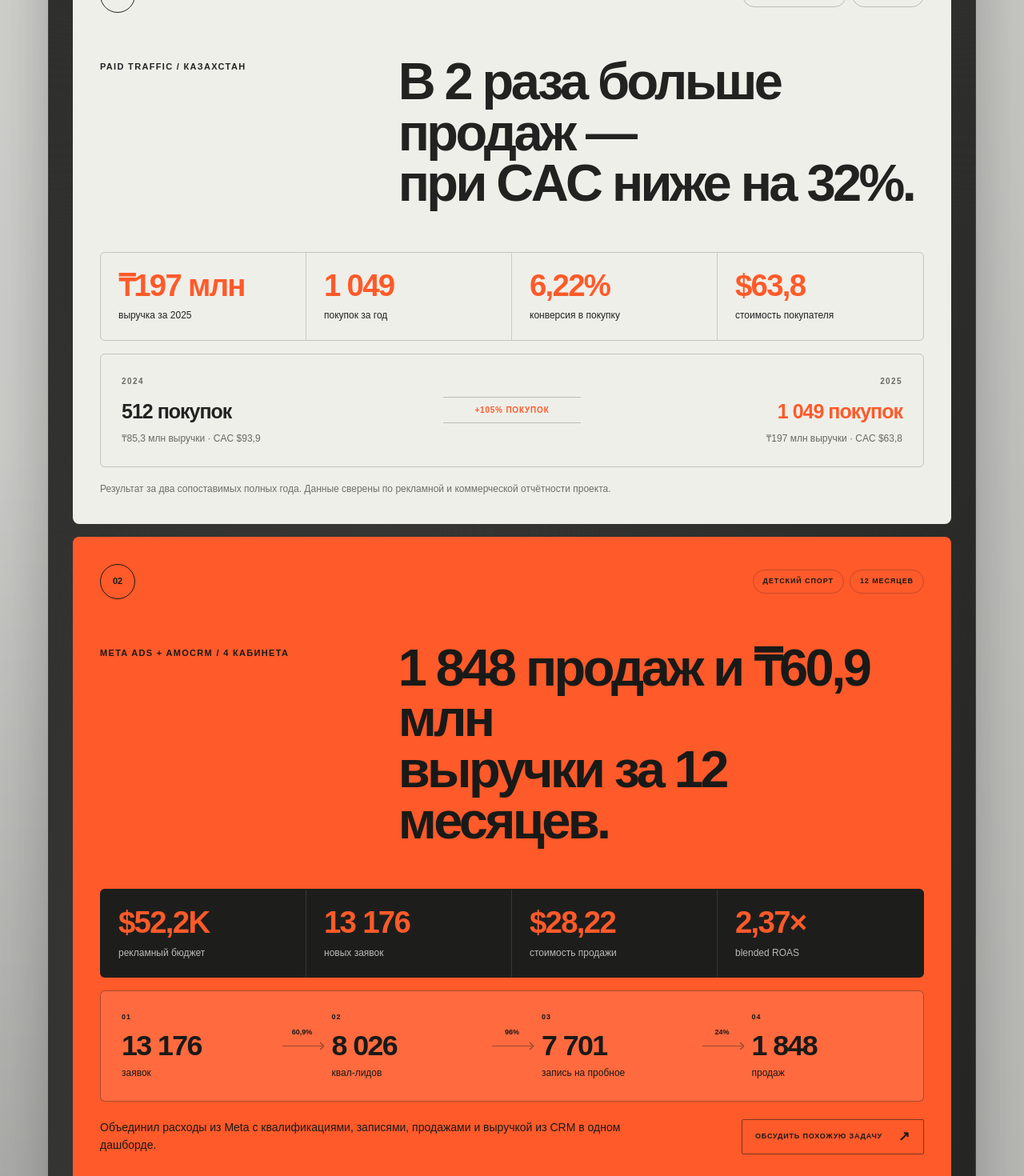
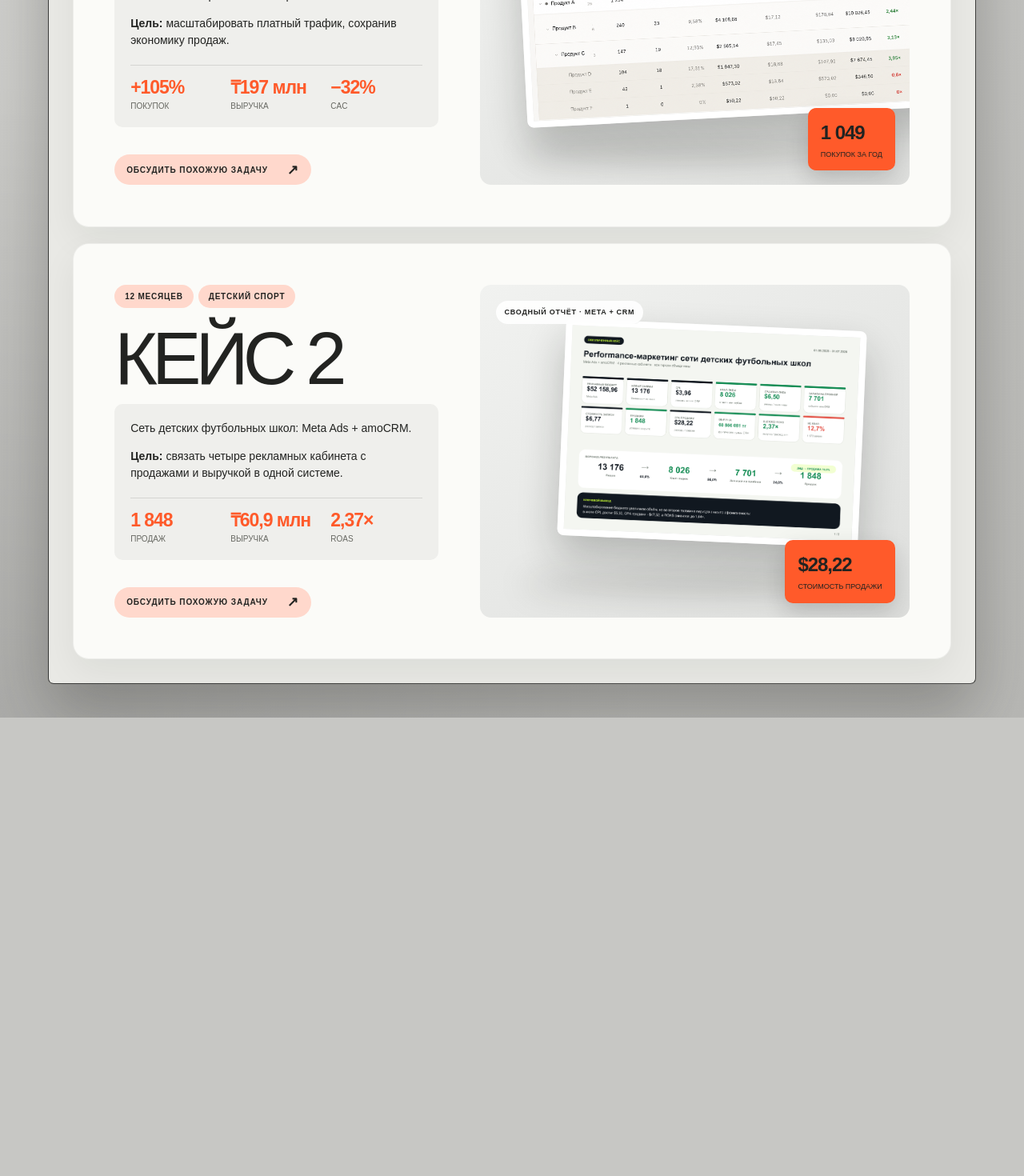
Before and after one commit to naimanbayevs/metriclab-meta-ads, a Next.js app: page / in a window 1280 px wide. Shown: the part 1260-2730 px from the top of the page at 80% size. After the commit the page ends 2157 px from the top, so only its background shows below. Built offline with nearby package versions, Linux system fonts and the light colour scheme.

Commit message:
Redesign case studies as editorial showcases

```diff
--- a/app/globals.css
+++ b/app/globals.css
@@ -353,8 +353,9 @@ h1 em { color: #e8e8e4; font-style: normal; }
 .cases-section {
   position: relative;
   z-index: 2;
-  padding: 92px 30px 30px;
+  padding: 86px 30px 30px;
   border-top: 1px solid rgba(255,255,255,.08);
+  background: #e9e9e5;
 }
 
 .cases-heading {
@@ -370,7 +371,7 @@ h1 em { color: #e8e8e4; font-style: normal; }
   align-items: center;
   gap: 11px;
   margin: 0 0 22px;
-  color: #c9c9c4;
+  color: #6d6e68;
   font-size: 10px;
   font-weight: 800;
   letter-spacing: .18em;
@@ -385,13 +386,12 @@ h1 em { color: #e8e8e4; font-style: normal; }
 
 .cases-heading h2 {
   margin: 0;
-  color: #f1f1ed;
-  font-family: Impact, "Arial Narrow", "Helvetica Neue", sans-serif;
-  font-size: clamp(54px, 6.8vw, 82px);
-  font-weight: 900;
-  letter-spacing: -.035em;
-  line-height: .93;
-  text-transform: uppercase;
+  color: #20211f;
+  font-family: Arial, "Helvetica Neue", sans-serif;
+  font-size: clamp(51px, 6vw, 74px);
+  font-weight: 400;
+  letter-spacing: -.065em;
+  line-height: .92;
 }
 
 .cases-heading h2 em {
@@ -402,313 +402,207 @@ h1 em { color: #e8e8e4; font-style: normal; }
 .cases-intro {
   max-width: 370px;
   margin: 0 0 4px auto;
-  color: #b9b9b4;
+  color: #62635e;
   font-size: 15px;
   line-height: 1.6;
 }
 
 .cases-list {
   display: grid;
-  gap: 16px;
+  gap: 20px;
 }
 
 .case-card {
   position: relative;
+  display: grid;
+  grid-template-columns: minmax(320px, .86fr) minmax(0, 1.14fr);
+  gap: clamp(34px, 4vw, 58px);
   min-width: 0;
+  min-height: 520px;
+  padding: clamp(34px, 4vw, 52px);
   overflow: hidden;
-  border-radius: 8px;
-}
-
-.case-card-education {
-  padding: 34px;
-  background: #efefe9;
+  border: 1px solid rgba(25,26,24,.06);
+  border-radius: 20px;
+  background: #fbfbf8;
   color: #222321;
-}
-
-.case-card-football {
-  padding: 34px;
-  background: var(--orange);
-  color: #191a18;
-}
-
-.case-card-header {
-  display: flex;
-  align-items: center;
-  justify-content: space-between;
-  gap: 18px;
-}
-
-.case-number {
-  display: grid;
-  width: 44px;
-  height: 44px;
-  place-items: center;
-  border: 1px solid currentColor;
-  border-radius: 50%;
-  font-size: 11px;
-  font-weight: 900;
+  box-shadow: 0 16px 44px rgba(25,26,24,.06);
 }
 
 .case-tags {
   display: flex;
   flex-wrap: wrap;
-  justify-content: flex-end;
-  gap: 7px;
+  gap: 6px;
 }
 
 .case-tags span {
-  min-height: 30px;
-  padding: 0 12px;
+  min-height: 29px;
+  padding: 0 13px;
   display: inline-flex;
   align-items: center;
-  border: 1px solid rgba(25,26,24,.24);
+  border: 0;
   border-radius: 999px;
-  font-size: 9px;
-  font-weight: 900;
-  letter-spacing: .1em;
+  background: #ffd8cc;
+  font-size: 10px;
+  font-weight: 800;
+  letter-spacing: .08em;
   text-transform: uppercase;
 }
 
 .case-card-copy {
-  display: grid;
-  grid-template-columns: minmax(180px, .34fr) minmax(0, .66fr);
-  gap: 34px;
-  align-items: start;
-  margin-top: 54px;
+  display: flex;
+  flex-direction: column;
+  min-width: 0;
 }
 
-.case-card-copy p {
-  margin: 6px 0 0;
-  font-size: 11px;
-  font-weight: 800;
-  letter-spacing: .12em;
-  line-height: 1.45;
+.case-kicker {
+  margin: 23px 0 16px;
+  font-family: Arial, "Helvetica Neue", sans-serif;
+  font-size: clamp(66px, 7.2vw, 98px);
+  font-weight: 300;
+  letter-spacing: -.075em;
+  line-height: .88;
   text-transform: uppercase;
 }
 
-.case-card-copy h3 {
-  max-width: 760px;
-  margin: 0;
-  font-size: clamp(42px, 5.1vw, 65px);
-  font-weight: 700;
-  letter-spacing: -.055em;
-  line-height: .98;
+.case-brief {
+  padding: 20px;
+  border-radius: 10px;
+  background: #efefec;
 }
 
-.case-metrics {
-  display: grid;
-  grid-template-columns: repeat(4, minmax(0, 1fr));
-  margin-top: 54px;
-  border: 1px solid rgba(25,26,24,.2);
-  border-radius: 6px;
+.case-brief > p {
+  margin: 0;
+  font-size: 14px;
+  line-height: 1.5;
 }
 
-.case-metrics > div {
-  min-width: 0;
-  padding: 22px;
-  border-right: 1px solid rgba(25,26,24,.16);
+.case-brief > p + p { margin-top: 14px; }
+
+.case-results {
+  display: grid;
+  grid-template-columns: repeat(3, minmax(0, 1fr));
+  gap: 10px;
+  margin-top: 20px;
+  padding-top: 16px;
+  border-top: 1px solid rgba(25,26,24,.12);
 }
 
-.case-metrics > div:last-child { border-right: 0; }
-
-.case-metrics strong,
-.case-metrics span { display: block; }
-
-.case-metrics strong {
-  font-size: clamp(26px, 3vw, 39px);
-  letter-spacing: -.045em;
-  line-height: 1;
-}
-
-.case-metrics span {
-  margin-top: 10px;
-  font-size: 12px;
-  line-height: 1.35;
-}
-
-.case-metrics-light strong { color: var(--orange); }
-
-.case-metrics-dark {
-  border-color: rgba(25,26,24,.38);
-  background: #1d1e1c;
-  color: #f2f2ee;
-}
-
-.case-metrics-dark > div { border-color: rgba(255,255,255,.12); }
-.case-metrics-dark strong { color: var(--orange); }
-.case-metrics-dark span { color: #babbb5; }
-
-.case-comparison {
-  display: grid;
-  grid-template-columns: 1fr minmax(130px, .45fr) 1fr;
-  gap: 22px;
-  align-items: center;
-  margin-top: 16px;
-  padding: 26px;
-  border: 1px solid rgba(25,26,24,.2);
-  border-radius: 6px;
-}
-
-.comparison-year span,
-.comparison-year strong,
-.comparison-year small { display: block; }
-
-.comparison-year span {
-  color: #686963;
+.case-results span {
+  color: #676862;
   font-size: 10px;
-  font-weight: 900;
-  letter-spacing: .14em;
-}
-
-.comparison-year strong {
-  margin-top: 12px;
-  font-size: 25px;
-  letter-spacing: -.04em;
-}
-
-.comparison-year small {
-  margin-top: 7px;
-  color: #686963;
-  font-size: 12px;
-  line-height: 1.4;
-}
-
-.comparison-year-after { text-align: right; }
-.comparison-year-after strong { color: var(--orange); }
-
-.comparison-growth {
-  display: grid;
-  grid-template-columns: 1fr;
-  gap: 8px;
-  text-align: center;
-}
-
-.comparison-growth i {
-  height: 1px;
-  background: rgba(25,26,24,.24);
-}
-
-.comparison-growth b {
-  color: var(--orange);
-  font-size: 10px;
-  letter-spacing: .08em;
+  line-height: 1.3;
   text-transform: uppercase;
 }
 
-.case-source {
-  max-width: 760px;
-  margin: 18px 0 0;
-  color: #6e6f69;
-  font-size: 12px;
-  line-height: 1.55;
+.case-results b {
+  display: block;
+  margin-bottom: 5px;
+  color: var(--orange);
+  font-size: clamp(17px, 1.8vw, 23px);
+  letter-spacing: -.045em;
+  line-height: 1;
+  text-transform: none;
 }
 
-.case-funnel {
-  display: grid;
-  grid-template-columns: 1fr 74px 1fr 74px 1fr 74px 1fr;
-  gap: 0;
-  align-items: stretch;
-  margin-top: 16px;
-  padding: 26px;
-  border: 1px solid rgba(25,26,24,.38);
-  border-radius: 6px;
-  background: rgba(255,255,255,.1);
-}
-
-.case-funnel > div {
-  min-width: 0;
-  display: flex;
-  flex-direction: column;
-  justify-content: center;
-}
-
-.case-funnel span,
-.case-funnel strong,
-.case-funnel small { display: block; }
-
-.case-funnel span {
-  font-size: 9px;
-  font-weight: 900;
-  letter-spacing: .12em;
-}
-
-.case-funnel strong {
-  margin-top: 12px;
-  font-size: clamp(25px, 2.8vw, 36px);
-  letter-spacing: -.045em;
-  line-height: 1;
-}
-
-.case-funnel small {
-  margin-top: 8px;
-  font-size: 12px;
-  line-height: 1.3;
-}
-
-.case-funnel > i {
-  position: relative;
-  align-self: center;
-  height: 1px;
-  margin-inline: 12px;
-  background: rgba(25,26,24,.42);
-}
-
-.case-funnel > i::after {
-  position: absolute;
-  top: -3px;
-  right: -1px;
-  width: 7px;
-  height: 7px;
-  border-top: 1px solid rgba(25,26,24,.6);
-  border-right: 1px solid rgba(25,26,24,.6);
-  content: "";
-  transform: rotate(45deg);
-}
-
-.case-funnel > i b {
-  position: absolute;
-  left: 50%;
-  bottom: 10px;
-  font-size: 9px;
-  font-style: normal;
-  transform: translateX(-50%);
-}
-
-.case-card-footer {
-  display: grid;
-  grid-template-columns: minmax(0, 1fr) auto;
-  gap: 28px;
-  align-items: end;
-  margin-top: 22px;
-}
-
-.case-card-footer p {
-  max-width: 690px;
-  margin: 0;
-  font-size: 14px;
-  line-height: 1.55;
-}
-
-.case-card-footer a {
+.case-link {
   display: inline-flex;
   align-items: center;
-  gap: 20px;
-  min-height: 44px;
-  padding: 0 16px;
-  border: 1px solid rgba(25,26,24,.55);
-  border-radius: 2px;
-  font-size: 9px;
+  justify-content: space-between;
+  gap: 24px;
+  width: fit-content;
+  min-height: 38px;
+  margin-top: auto;
+  padding: 0 15px;
+  border-radius: 999px;
+  background: #ffd8cc;
+  font-size: 10px;
   font-weight: 900;
   letter-spacing: .09em;
   text-transform: uppercase;
-  transition: color 180ms ease, background 180ms ease, transform 180ms ease;
+  transition: background 180ms ease, transform 180ms ease;
 }
 
-.case-card-footer a:hover {
-  background: #1d1e1c;
-  color: #f2f2ee;
+.case-link:hover {
+  background: var(--orange);
   transform: translateY(-2px);
 }
+
+.case-visual {
+  position: relative;
+  min-width: 0;
+  min-height: 416px;
+  margin: 0;
+  overflow: hidden;
+  border-radius: 14px;
+  background: linear-gradient(145deg, #f1f2f0, #dedfdd);
+}
+
+.case-visual::after {
+  position: absolute;
+  right: 10%;
+  bottom: 7%;
+  left: 10%;
+  height: 26px;
+  border-radius: 50%;
+  background: rgba(22,23,21,.18);
+  filter: blur(18px);
+  content: "";
+}
+
+.case-visual img {
+  position: absolute;
+  z-index: 2;
+  display: block;
+  border: 8px solid #fff;
+  border-radius: 8px;
+  box-shadow: 0 24px 50px rgba(22,23,21,.24);
+  object-fit: cover;
+}
+
+.case-visual-dashboard img {
+  top: 21%;
+  left: 10%;
+  width: 112%;
+  transform: rotate(-3deg);
+}
+
+.case-visual-football img {
+  top: 12%;
+  left: 19%;
+  width: 70%;
+  transform: rotate(2.5deg);
+}
+
+.case-visual-label {
+  position: absolute;
+  z-index: 4;
+  top: 20px;
+  left: 20px;
+  padding: 8px 11px;
+  border-radius: 999px;
+  background: rgba(255,255,255,.88);
+  font-size: 9px;
+  font-weight: 800;
+  letter-spacing: .08em;
+  text-transform: uppercase;
+  backdrop-filter: blur(10px);
+}
+
+.case-visual figcaption {
+  position: absolute;
+  z-index: 4;
+  right: 18px;
+  bottom: 18px;
+  padding: 13px 16px;
+  border-radius: 10px;
+  background: var(--orange);
+  box-shadow: 0 12px 28px rgba(22,23,21,.18);
+}
+
+.case-visual figcaption strong,
+.case-visual figcaption span { display: block; }
+.case-visual figcaption strong { font-size: 24px; letter-spacing: -.045em; }
+.case-visual figcaption span { margin-top: 3px; font-size: 9px; text-transform: uppercase; }
 
 @media (min-width: 1280px) {
   .site-header {
@@ -934,7 +828,7 @@ h1 em { color: #e8e8e4; font-style: normal; }
 
   .cases-section {
     padding: 72px 16px 16px;
-    background: linear-gradient(180deg, #2a2b29 0%, #222321 100%);
+    background: #e9e9e5;
   }
 
   .cases-heading {
@@ -945,86 +839,35 @@ h1 em { color: #e8e8e4; font-style: normal; }
 
   .section-eyebrow { margin-bottom: 18px; font-size: 9px; }
   .cases-heading h2 { font-size: clamp(48px, 14.8vw, 66px); }
-  .cases-heading h2 br { display: none; }
+  .cases-heading h2 br { display: block; }
   .cases-intro { margin: 0; font-size: 16px; line-height: 1.55; }
-  .cases-list { gap: 12px; }
-  .case-card-education,
-  .case-card-football { padding: 22px 18px; }
-  .case-number { width: 42px; height: 42px; }
-  .case-tags { max-width: 230px; gap: 5px; }
+  .cases-list { gap: 14px; }
+  .case-card {
+    grid-template-columns: 1fr;
+    gap: 26px;
+    min-height: 0;
+    padding: 20px;
+    border-radius: 14px;
+  }
+  .case-tags { gap: 5px; }
   .case-tags span { min-height: 28px; padding-inline: 9px; font-size: 8px; }
 
   .case-card-copy {
-    grid-template-columns: 1fr;
-    gap: 15px;
-    margin-top: 44px;
+    display: flex;
   }
 
-  .case-card-copy p { margin: 0; font-size: 10px; }
-  .case-card-copy h3 { font-size: clamp(36px, 10.4vw, 48px); }
-  .case-card-copy h3 br { display: none; }
-
-  .case-metrics {
-    grid-template-columns: repeat(2, minmax(0, 1fr));
-    margin-top: 38px;
-  }
-
-  .case-metrics > div { min-height: 118px; padding: 18px 14px; }
-  .case-metrics > div:nth-child(2) { border-right: 0; }
-  .case-metrics > div:nth-child(-n+2) { border-bottom: 1px solid rgba(25,26,24,.16); }
-  .case-metrics-dark > div:nth-child(-n+2) { border-bottom-color: rgba(255,255,255,.12); }
-  .case-metrics strong { font-size: clamp(28px, 8.2vw, 36px); }
-  .case-metrics span { font-size: 13px; }
-
-  .case-comparison {
-    grid-template-columns: 1fr;
-    gap: 20px;
-    padding: 20px 16px;
-  }
-
-  .comparison-year-after { text-align: left; }
-  .comparison-year strong { font-size: 27px; }
-  .comparison-year small { font-size: 13px; }
-  .comparison-growth { grid-template-columns: 1fr auto 1fr; align-items: center; }
-  .comparison-growth b { font-size: 9px; white-space: nowrap; }
-  .case-source { font-size: 13px; }
-
-  .case-funnel {
-    grid-template-columns: 1fr;
-    padding: 20px 16px;
-  }
-
-  .case-funnel > div {
-    min-height: 80px;
-    padding-left: 18px;
-    border-left: 1px solid rgba(25,26,24,.42);
-  }
-
-  .case-funnel strong { font-size: 32px; }
-  .case-funnel small { font-size: 13px; }
-  .case-funnel > i {
-    width: 1px;
-    height: 32px;
-    margin: 0 0 0 18px;
-    background: rgba(25,26,24,.42);
-  }
-
-  .case-funnel > i::after {
-    top: auto;
-    right: -3px;
-    bottom: -1px;
-    transform: rotate(135deg);
-  }
-
-  .case-funnel > i b {
-    left: 16px;
-    bottom: 50%;
-    transform: translate(0, 50%);
-  }
-
-  .case-card-footer { grid-template-columns: 1fr; align-items: start; }
-  .case-card-footer p { font-size: 15px; }
-  .case-card-footer a { width: 100%; justify-content: space-between; font-size: 10px; }
+  .case-kicker { margin: 22px 0 15px; font-size: clamp(62px, 19vw, 84px); }
+  .case-brief { padding: 17px; }
+  .case-brief > p { font-size: 13px; }
+  .case-results { gap: 8px; }
+  .case-results span { font-size: 8px; }
+  .case-results b { font-size: clamp(16px, 5vw, 21px); }
+  .case-link { width: 100%; margin-top: 16px; font-size: 8px; }
+  .case-visual { min-height: 330px; }
+  .case-visual-dashboard img { top: 25%; left: 8%; width: 130%; }
+  .case-visual-football img { top: 13%; left: 14%; width: 78%; }
+  .case-visual-label { top: 14px; left: 14px; font-size: 7px; }
+  .case-visual figcaption { right: 12px; bottom: 12px; }
 }
 
 @media (max-width: 440px) {
--- a/app/page.tsx
+++ b/app/page.tsx
@@ -126,96 +126,66 @@ export default function Home() {
         <section className="cases-section" id="cases" aria-labelledby="cases-title">
           <div className="cases-heading">
             <div>
-              <p className="section-eyebrow"><span /> Кейсы / реальные данные</p>
-              <h2 id="cases-title">От рекламного бюджета —<br /><em>до реальной выручки.</em></h2>
+              <p className="section-eyebrow"><span /> Избранные кейсы</p>
+              <h2 id="cases-title">Результат,<br /><em>который видно.</em></h2>
             </div>
             <p className="cases-intro">
-              Два проекта, где результат измеряется не кликами и лидами,
-              а покупками, продажами и деньгами в бизнесе.
+              Не отчёт ради отчёта, а понятная связь рекламы
+              с продажами и выручкой бизнеса.
             </p>
           </div>
 
           <div className="cases-list">
-            <article className="case-card case-card-education">
-              <header className="case-card-header">
-                <div className="case-number">01</div>
+            <article className="case-card">
+              <div className="case-card-copy">
                 <div className="case-tags" aria-label="Категория и период кейса">
-                  <span>Online education</span>
                   <span>2024 → 2025</span>
+                  <span>Онлайн-курсы</span>
                 </div>
-              </header>
-
-              <div className="case-card-copy">
-                <p>Paid traffic / Казахстан</p>
-                <h3>В 2 раза больше продаж —<br />при CAC ниже на 32%.</h3>
+                <p className="case-kicker">Кейс 1</p>
+                <div className="case-brief">
+                  <p>Finmaster Group — онлайн-образование в Казахстане.</p>
+                  <p><strong>Цель:</strong> масштабировать платный трафик, сохранив экономику продаж.</p>
+                  <div className="case-results" aria-label="Ключевые результаты">
+                    <span><b>+105%</b> покупок</span>
+                    <span><b>₸197 млн</b> выручка</span>
+                    <span><b>−32%</b> CAC</span>
+                  </div>
+                </div>
+                <a className="case-link" href="#contact">Обсудить похожую задачу <ArrowUpRight /></a>
               </div>
 
-              <div className="case-metrics case-metrics-light" aria-label="Результаты онлайн-образования">
-                <div><strong>₸197 млн</strong><span>выручка за 2025</span></div>
-                <div><strong>1 049</strong><span>покупок за год</span></div>
-                <div><strong>6,22%</strong><span>конверсия в покупку</span></div>
-                <div><strong>$63,8</strong><span>стоимость покупателя</span></div>
+              <figure className="case-visual case-visual-dashboard">
+                <div className="case-visual-label">Продуктовая аналитика · 2025</div>
+                <img src="/case-online-education.png" alt="Анонимизированный отчёт по продуктам онлайн-школы" />
+                <figcaption><strong>1 049</strong><span>покупок за год</span></figcaption>
+              </figure>
+            </article>
+
+            <article className="case-card">
+              <div className="case-card-copy">
+                <div className="case-tags" aria-label="Категория и период кейса">
+                  <span>12 месяцев</span>
+                  <span>Детский спорт</span>
+                </div>
+                <p className="case-kicker">Кейс 2</p>
+                <div className="case-brief">
+                  <p>Сеть детских футбольных школ: Meta Ads + amoCRM.</p>
+                  <p><strong>Цель:</strong> связать четыре рекламных кабинета с продажами и выручкой в одной системе.</p>
+                  <div className="case-results" aria-label="Ключевые результаты">
+                    <span><b>1 848</b> продаж</span>
+                    <span><b>₸60,9 млн</b> выручка</span>
+                    <span><b>2,37×</b> ROAS</span>
+                  </div>
+                </div>
+                <a className="case-link" href="#contact">Обсудить похожую задачу <ArrowUpRight /></a>
               </div>
 
-              <div className="case-comparison" aria-label="Сравнение 2024 и 2025 годов">
-                <div className="comparison-year comparison-year-before">
-                  <span>2024</span>
-                  <strong>512 покупок</strong>
-                  <small>₸85,3 млн выручки · CAC $93,9</small>
-                </div>
-                <div className="comparison-growth" aria-hidden="true">
-                  <i /><b>+105% покупок</b><i />
-                </div>
-                <div className="comparison-year comparison-year-after">
-                  <span>2025</span>
-                  <strong>1 049 покупок</strong>
-                  <small>₸197 млн выручки · CAC $63,8</small>
-                </div>
-              </div>
-
-              <p className="case-source">
-                Результат за два сопоставимых полных года. Данные сверены по рекламной и коммерческой отчётности проекта.
-              </p>
-            </article>
-
-            <article className="case-card case-card-football">
-              <header className="case-card-header">
-                <div className="case-number">02</div>
-                <div className="case-tags" aria-label="Категория и период кейса">
-                  <span>Детский спорт</span>
-                  <span>12 месяцев</span>
-                </div>
-              </header>
-
-              <div className="case-card-copy">
-                <p>Meta Ads + amoCRM / 4 кабинета</p>
-                <h3>1 848 продаж и ₸60,9 млн<br />выручки за 12 месяцев.</h3>
-              </div>
-
-              <div className="case-metrics case-metrics-dark" aria-label="Результаты сети футбольных школ">
-                <div><strong>$52,2K</strong><span>рекламный бюджет</span></div>
-                <div><strong>13 176</strong><span>новых заявок</span></div>
-                <div><strong>$28,22</strong><span>стоимость продажи</span></div>
-                <div><strong>2,37×</strong><span>blended ROAS</span></div>
-              </div>
-
-              <div className="case-funnel" aria-label="Воронка продаж футбольной школы">
-                <div><span>01</span><strong>13 176</strong><small>заявок</small></div>
-                <i><b>60,9%</b></i>
-                <div><span>02</span><strong>8 026</strong><small>квал-лидов</small></div>
-                <i><b>96%</b></i>
-                <div><span>03</span><strong>7 701</strong><small>запись на пробное</small></div>
-                <i><b>24%</b></i>
-                <div><span>04</span><strong>1 848</strong><small>продаж</small></div>
-              </div>
-
-              <div className="case-card-footer">
-                <p>
-                  Объединил расходы из Meta с квалификациями, записями,
-                  продажами и выручкой из CRM в одном дашборде.
-                </p>
-                <a href="#contact">Обсудить похожую задачу <ArrowUpRight /></a>
-              </div>
+              <figure className="case-visual case-visual-football">
+                <div className="case-visual-label">Сводный отчёт · Meta + CRM</div>
+                <img src="/case-football-school.png" alt="Отчёт по рекламе и продажам сети детских футбольных школ" />
+                <figcaption><strong>$28,22</strong><span>стоимость продажи</span></figcaption>
+              </figure>
             </article>
           </div>
         </section>
```
Also changed, not shown: public/case-football-school.png (added), public/case-online-education.png (added).
